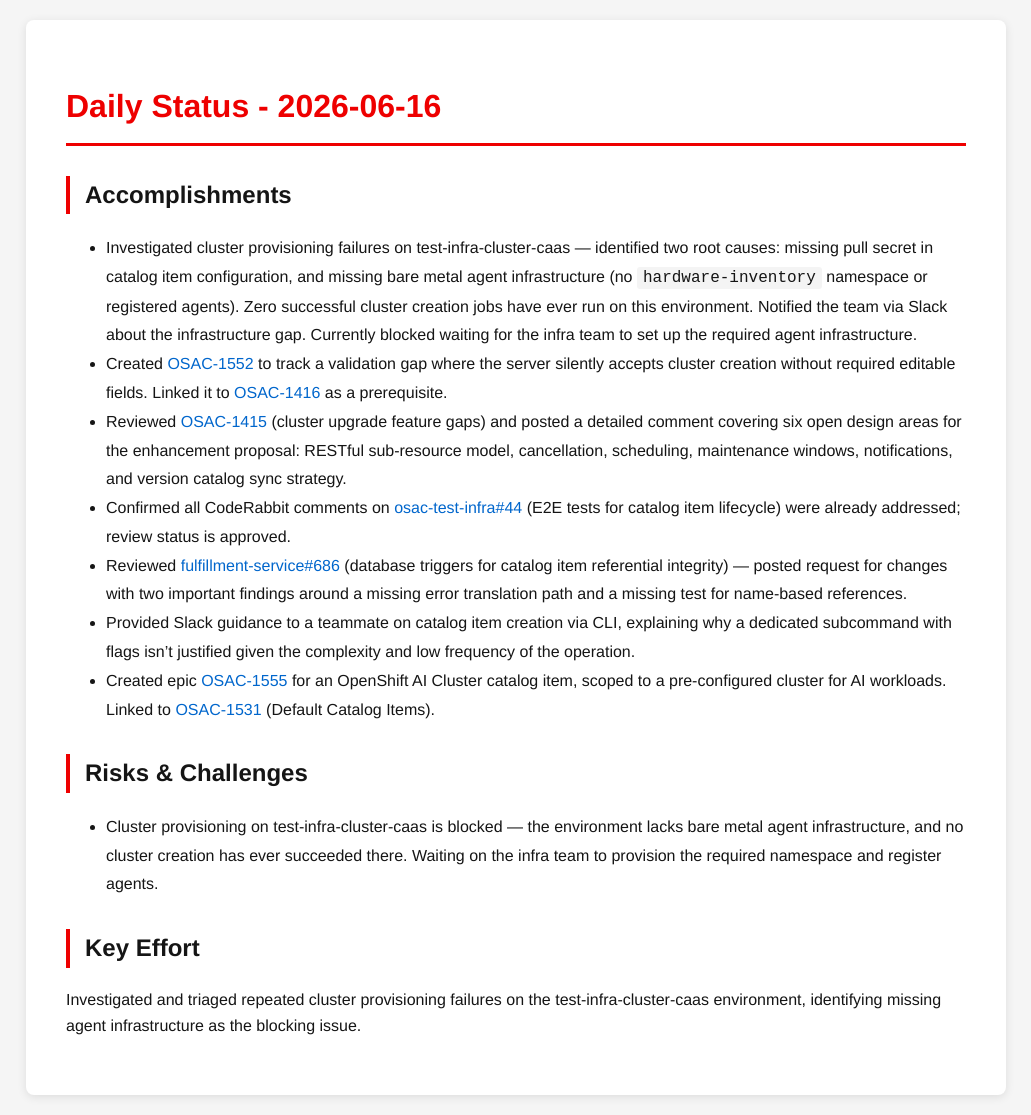
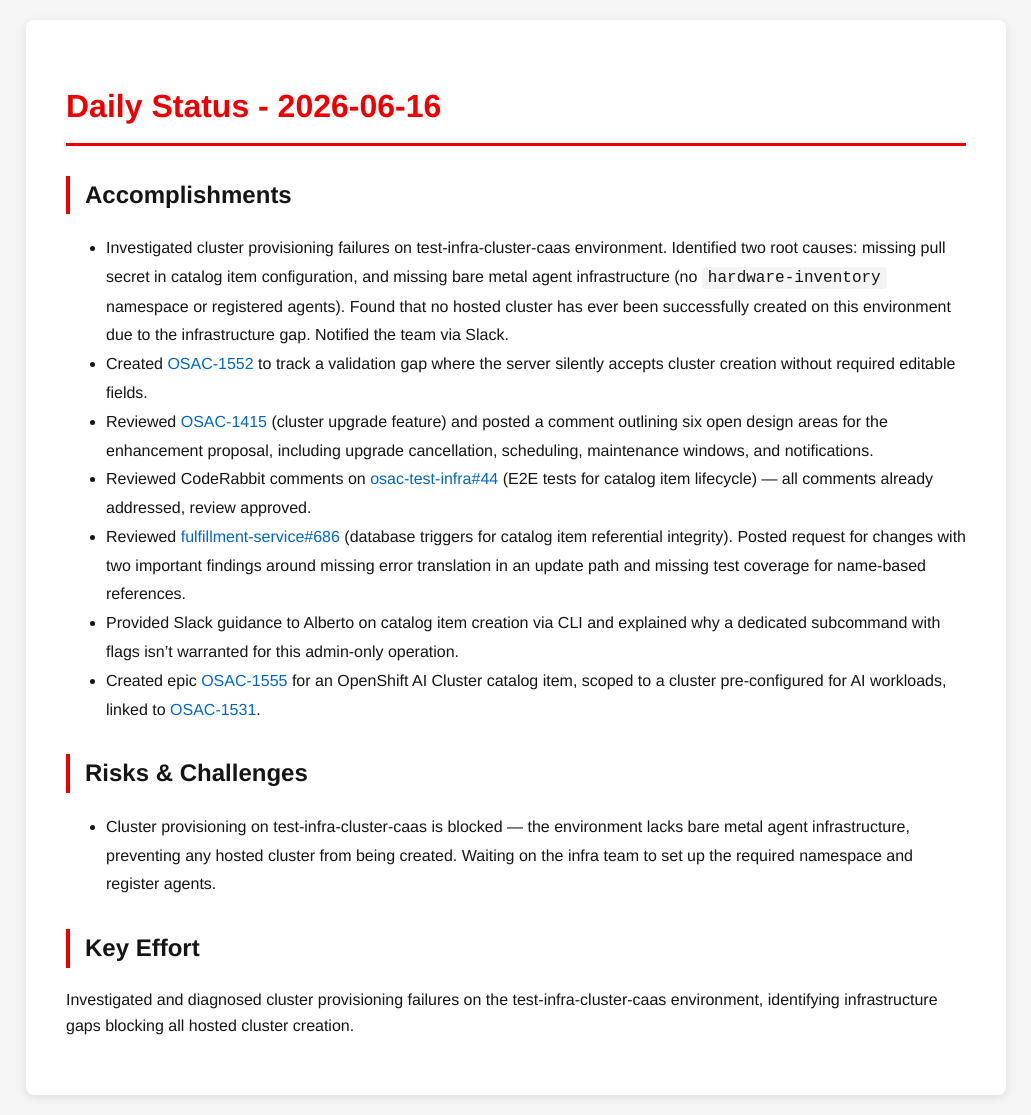
Before and after one commit to tzvatot/daily-status, a Jekyll site: the page built from 2026-06-16.md, in a window 1280 px wide. Shown: the whole page, without its empty margins (124-1155 px from the left). Built offline with Jekyll 4.4.1, drawn with Linux system fonts in a browser that asks for light colours.

Commit message:
Daily status update - 2026-06-16

```diff
--- a/2026-06-16.md
+++ b/2026-06-16.md
@@ -7,16 +7,16 @@
 # Daily Status - 2026-06-16
 
 ## Accomplishments
-- Investigated cluster provisioning failures on test-infra-cluster-caas — identified two root causes: missing pull secret in catalog item configuration, and missing bare metal agent infrastructure (no `hardware-inventory` namespace or registered agents). Zero successful cluster creation jobs have ever run on this environment. Notified the team via Slack about the infrastructure gap. Currently blocked waiting for the infra team to set up the required agent infrastructure.
-- Created [OSAC-1552](https://redhat.atlassian.net/browse/OSAC-1552) to track a validation gap where the server silently accepts cluster creation without required editable fields. Linked it to [OSAC-1416](https://redhat.atlassian.net/browse/OSAC-1416) as a prerequisite.
-- Reviewed [OSAC-1415](https://redhat.atlassian.net/browse/OSAC-1415) (cluster upgrade feature gaps) and posted a detailed comment covering six open design areas for the enhancement proposal: RESTful sub-resource model, cancellation, scheduling, maintenance windows, notifications, and version catalog sync strategy.
-- Confirmed all CodeRabbit comments on [osac-test-infra#44](https://github.com/osac-project/osac-test-infra/pull/44) (E2E tests for catalog item lifecycle) were already addressed; review status is approved.
-- Reviewed [fulfillment-service#686](https://github.com/osac-project/fulfillment-service/pull/686) (database triggers for catalog item referential integrity) — posted request for changes with two important findings around a missing error translation path and a missing test for name-based references.
-- Provided Slack guidance to a teammate on catalog item creation via CLI, explaining why a dedicated subcommand with flags isn't justified given the complexity and low frequency of the operation.
-- Created epic [OSAC-1555](https://redhat.atlassian.net/browse/OSAC-1555) for an OpenShift AI Cluster catalog item, scoped to a pre-configured cluster for AI workloads. Linked to [OSAC-1531](https://redhat.atlassian.net/browse/OSAC-1531) (Default Catalog Items).
+- Investigated cluster provisioning failures on test-infra-cluster-caas environment. Identified two root causes: missing pull secret in catalog item configuration, and missing bare metal agent infrastructure (no `hardware-inventory` namespace or registered agents). Found that no hosted cluster has ever been successfully created on this environment due to the infrastructure gap. Notified the team via Slack.
+- Created [OSAC-1552](https://redhat.atlassian.net/browse/OSAC-1552) to track a validation gap where the server silently accepts cluster creation without required editable fields.
+- Reviewed [OSAC-1415](https://redhat.atlassian.net/browse/OSAC-1415) (cluster upgrade feature) and posted a comment outlining six open design areas for the enhancement proposal, including upgrade cancellation, scheduling, maintenance windows, and notifications.
+- Reviewed CodeRabbit comments on [osac-test-infra#44](https://github.com/osac-project/osac-test-infra/pull/44) (E2E tests for catalog item lifecycle) — all comments already addressed, review approved.
+- Reviewed [fulfillment-service#686](https://github.com/osac-project/fulfillment-service/pull/686) (database triggers for catalog item referential integrity). Posted request for changes with two important findings around missing error translation in an update path and missing test coverage for name-based references.
+- Provided Slack guidance to Alberto on catalog item creation via CLI and explained why a dedicated subcommand with flags isn't warranted for this admin-only operation.
+- Created epic [OSAC-1555](https://redhat.atlassian.net/browse/OSAC-1555) for an OpenShift AI Cluster catalog item, scoped to a cluster pre-configured for AI workloads, linked to [OSAC-1531](https://redhat.atlassian.net/browse/OSAC-1531).
 
 ## Risks & Challenges
-- Cluster provisioning on test-infra-cluster-caas is blocked — the environment lacks bare metal agent infrastructure, and no cluster creation has ever succeeded there. Waiting on the infra team to provision the required namespace and register agents.
+- Cluster provisioning on test-infra-cluster-caas is blocked — the environment lacks bare metal agent infrastructure, preventing any hosted cluster from being created. Waiting on the infra team to set up the required namespace and register agents.
 
 ## Key Effort
-Investigated and triaged repeated cluster provisioning failures on the test-infra-cluster-caas environment, identifying missing agent infrastructure as the blocking issue.
+Investigated and diagnosed cluster provisioning failures on the test-infra-cluster-caas environment, identifying infrastructure gaps blocking all hosted cluster creation.
```
